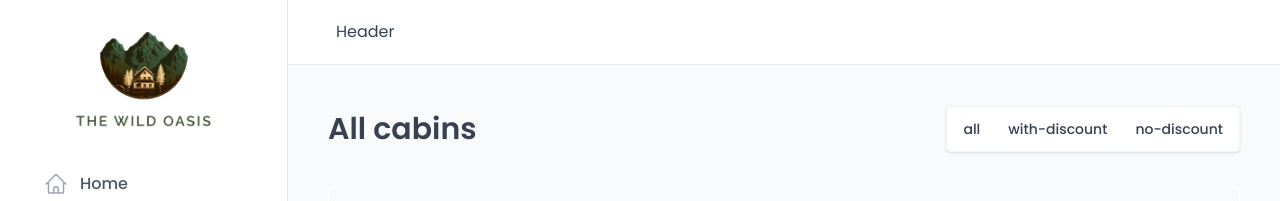
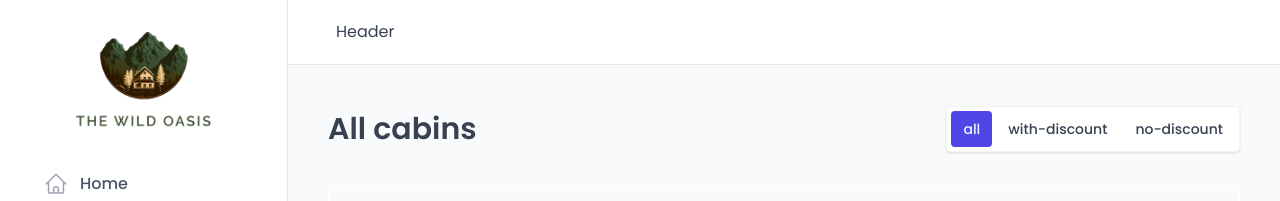
Before and after one commit to hussien22elfayoumy/The-Wild-Oasis-Dashboard, a React (Vite) app: page /cabins in a window 1280 px wide. Shown: the top 201 px of the page. Built offline with nearby package versions, Linux system fonts and the light colour scheme; no server answers; the database is empty; a web font is replaced by a local one.

Commit message:
fix filter

```diff
--- a/src/components/global/Filter.tsx
+++ b/src/components/global/Filter.tsx
@@ -8,6 +8,8 @@ interface IFilterProps {
 
 export default function Filter({ options, filterField }: IFilterProps) {
   const [searchParams, setSearhParams] = useSearchParams();
+
+  const currentFilter = searchParams.get(filterField) || options.at(0)?.value;
 
   function handleClick(value: string) {
     searchParams.set(filterField, value);
@@ -22,7 +24,7 @@ export default function Filter({ options, filterField }: IFilterProps) {
           onClick={() => handleClick(option.value)}
           size="medium"
           variation="filter"
-          active={searchParams.get(filterField) === option.value}
+          active={currentFilter === option.value}
         >
           {option.value}
         </Button>
```
